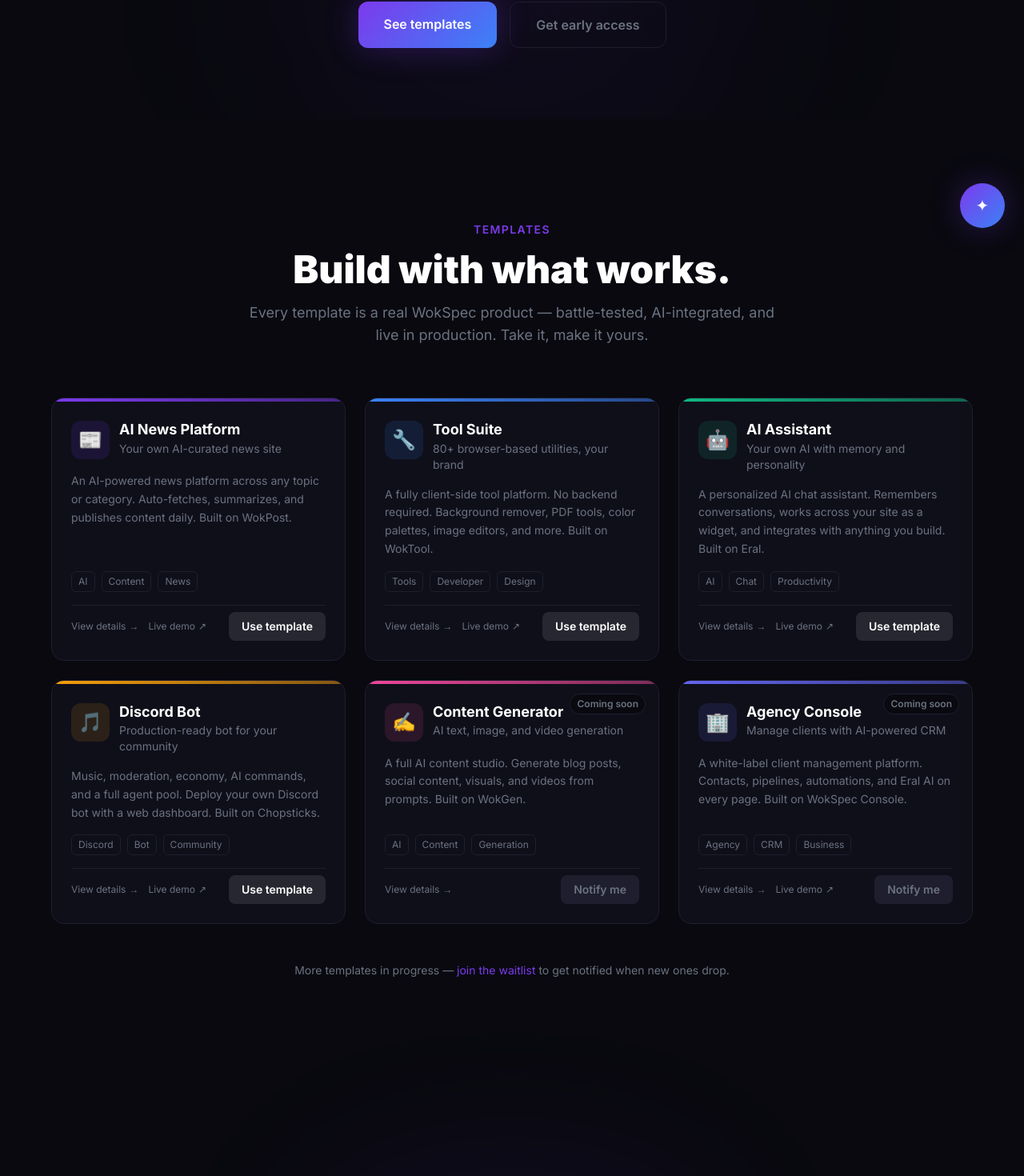
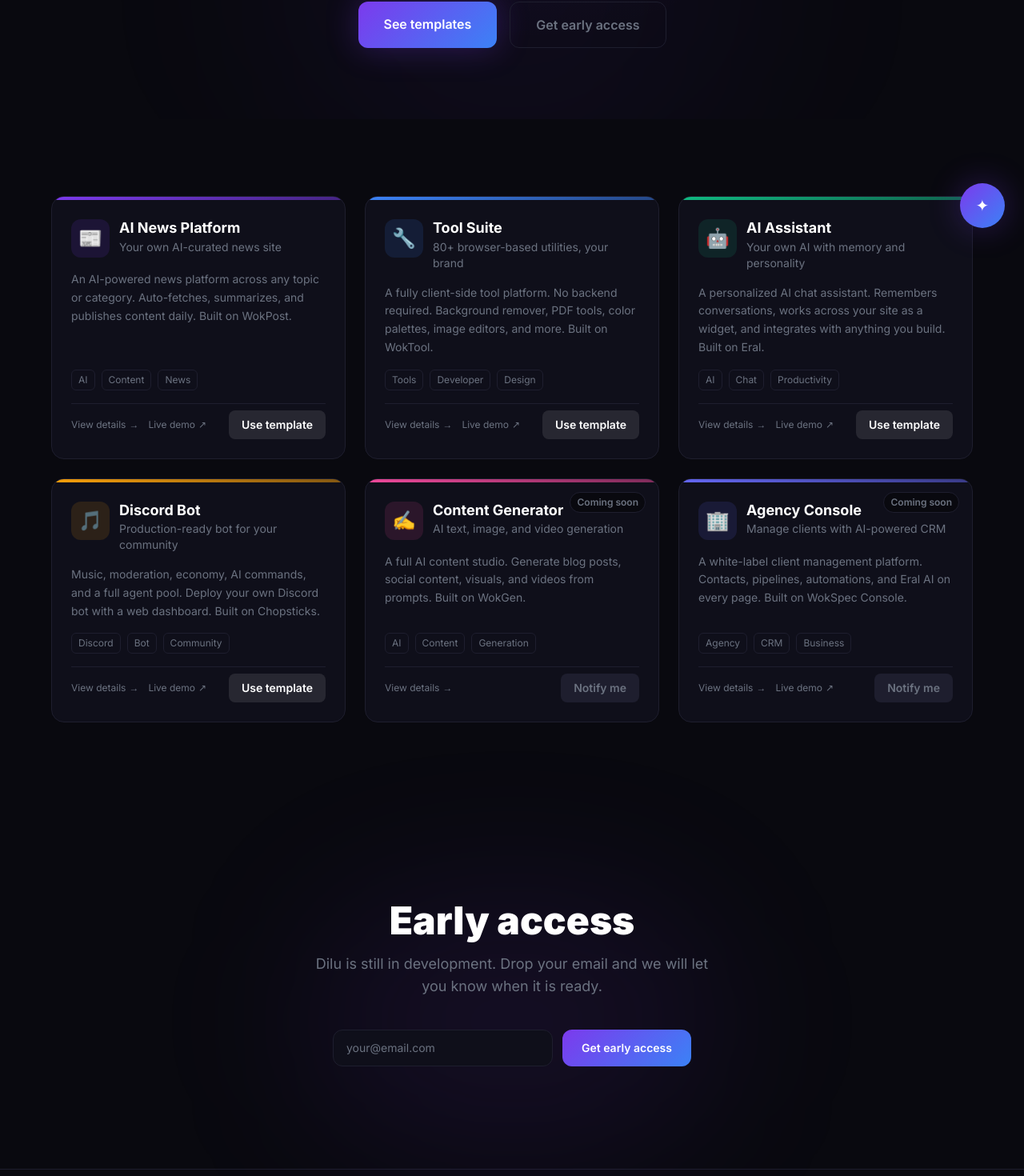
Before and after one commit to WokSpec/Dilu, a Next.js app: page / in a window 1280 px wide. Shown: the part 491-1961 px from the top of the page at 80% size. Built offline with nearby package versions, Linux system fonts and the light colour scheme.

Commit message:
copy: remove section header from template gallery

```diff
--- a/src/components/TemplateGallery.tsx
+++ b/src/components/TemplateGallery.tsx
@@ -1,38 +1,15 @@
-import { templates } from '@/lib/templates';
-import TemplateCard from './TemplateCard';
+import { templates } from "@/lib/templates";
+import TemplateCard from "./TemplateCard";
 
 export default function TemplateGallery() {
   return (
-    <section id="templates" className="py-32 px-6">
+    <section id="templates" className="py-24 px-6">
       <div className="max-w-6xl mx-auto">
-        <div className="text-center mb-16">
-          <p className="text-dilu-purple font-semibold text-sm uppercase tracking-widest mb-4">
-            Templates
-          </p>
-          <h2 className="text-4xl md:text-5xl font-black">
-            Build with what works.
-          </h2>
-          <p className="text-dilu-muted mt-4 text-lg max-w-2xl mx-auto">
-            Every template is a real WokSpec product — battle-tested, AI-integrated, and live in production.
-            Take it, make it yours.
-          </p>
-        </div>
-
         <div className="grid md:grid-cols-2 lg:grid-cols-3 gap-6">
           {templates.map((t) => (
             <TemplateCard key={t.id} t={t} />
           ))}
         </div>
-
-        <div className="mt-12 text-center">
-          <p className="text-dilu-muted text-sm">
-            More templates in progress —{' '}
-            <a href="#waitlist" className="text-dilu-purple hover:underline">
-              join the waitlist
-            </a>{' '}
-            to get notified when new ones drop.
-          </p>
-        </div>
       </div>
     </section>
   );
```
